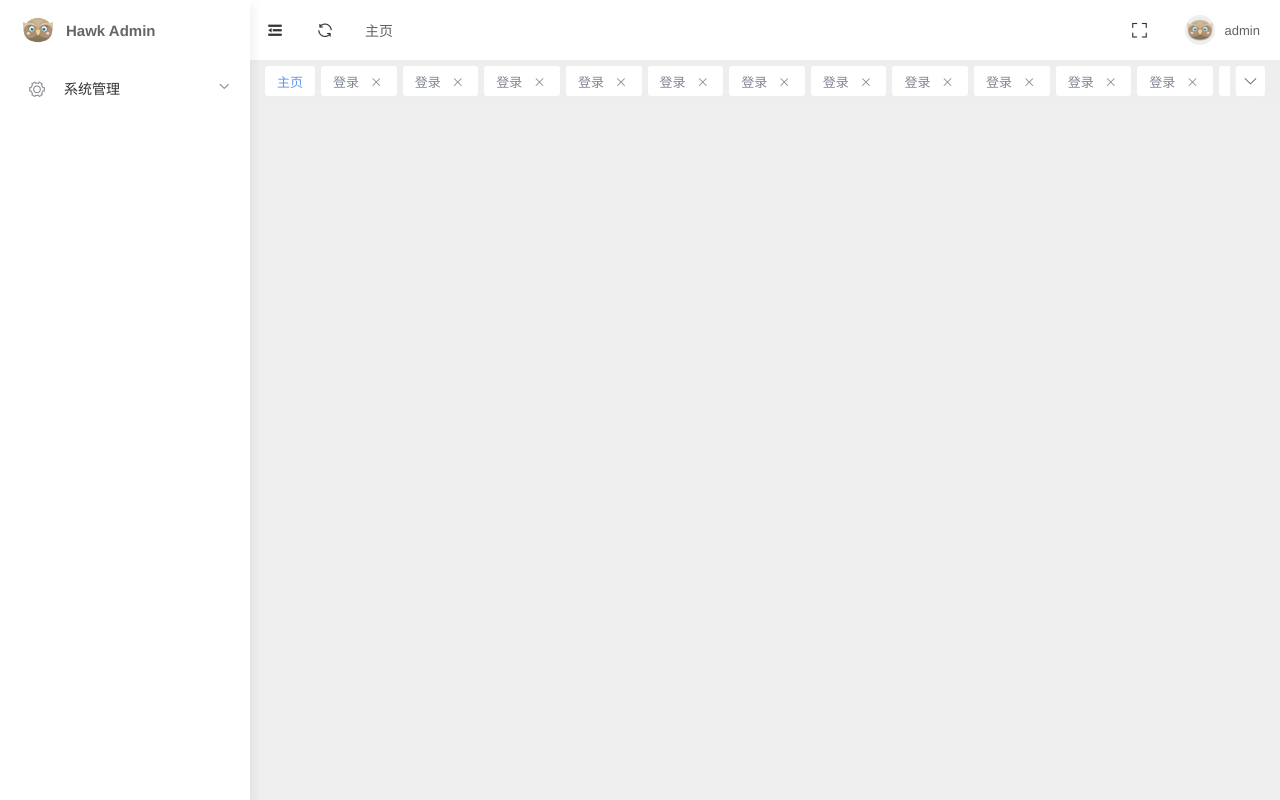
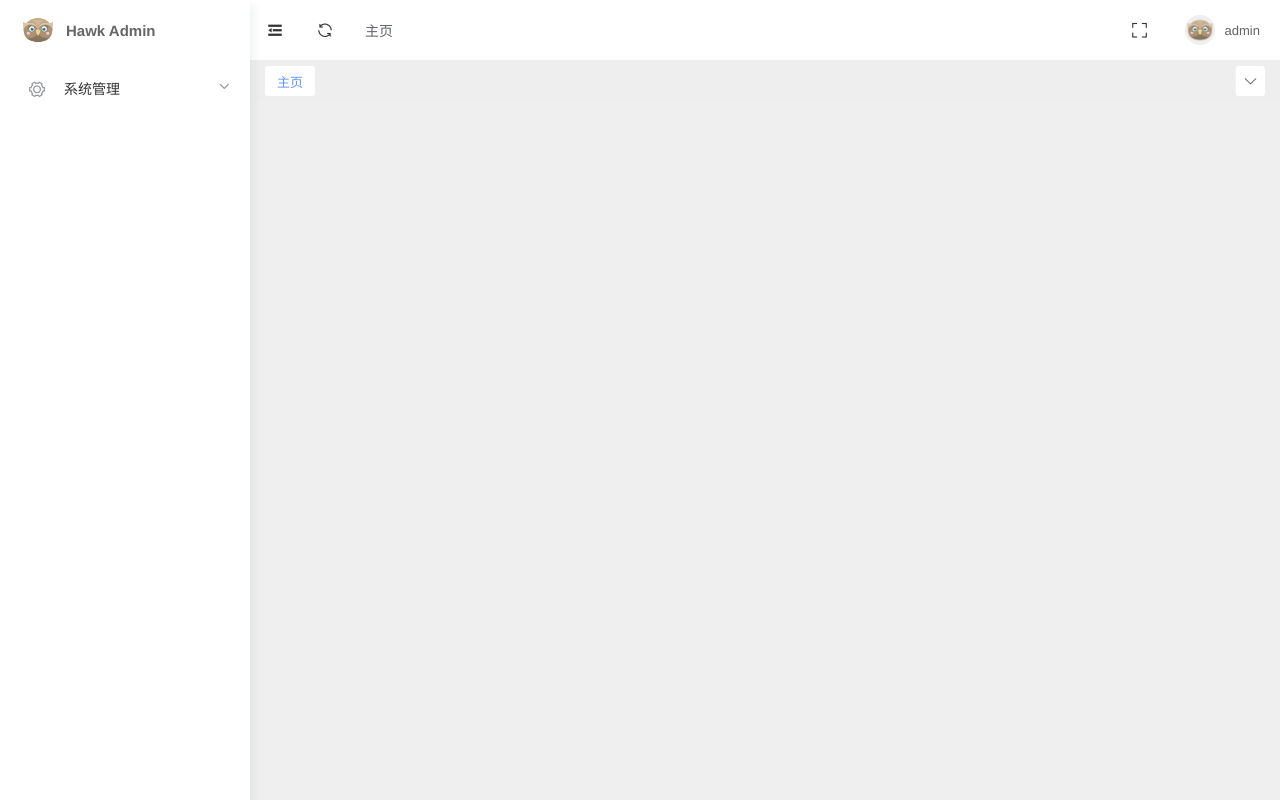
Before and after one commit to blinkJun/hawk-admin, a Vue app: page / in a window 1280 px wide. Built offline with nearby package versions, Linux system fonts and the light colour scheme.

Commit message:
路由排列样式整理

```diff
--- a/src/components/WorkTab.vue
+++ b/src/components/WorkTab.vue
@@ -54,58 +54,6 @@ export default defineComponent({
                 {
                     path:'/',
                     title:'主页'
-                },
-                {
-                    path:'/login',
-                    title:'登录'
-                },
-                {
-                    path:'/login',
-                    title:'登录'
-                },
-                {
-                    path:'/login',
-                    title:'登录'
-                },
-                {
-                    path:'/login',
-                    title:'登录'
-                },
-                {
-                    path:'/login',
-                    title:'登录'
-                },
-                {
-                    path:'/login',
-                    title:'登录'
-                },
-                {
-                    path:'/login',
-                    title:'登录'
-                },
-                {
-                    path:'/login',
-                    title:'登录'
-                },
-                {
-                    path:'/login',
-                    title:'登录'
-                },
-                {
-                    path:'/login',
-                    title:'登录'
-                },
-                {
-                    path:'/login',
-                    title:'登录'
-                },
-                {
-                    path:'/login',
-                    title:'登录'
-                },
-                {
-                    path:'/login',
-                    title:'登录'
                 }
             ],
             closeWorktab: () => {},
--- a/src/config.ts
+++ b/src/config.ts
@@ -1,7 +1,6 @@
 const envApiHost = import.meta.env.VITE_HOST
 const publicPath = import.meta.env.VITE_PUBLIC_PATH
 
-console.log(envApiHost)
 export default {
     // 对应环境的apiHost
     apiHost: envApiHost,
--- a/src/routes/index.ts
+++ b/src/routes/index.ts
@@ -1,4 +1,5 @@
 import {Router,createRouter,createWebHistory} from 'vue-router'
+import {useStore} from '../store/index'
 
 // pages
 import Home from '../views/Home.vue'
@@ -30,4 +31,11 @@ const router:Router = createRouter({
     ]
 })
 
+const store  = useStore()
+
+router.beforeEach(async (route,from,next)=>{
+    const isLogin = route.path === '/login'
+    next()
+})
+
 export default router
--- a/src/store/index.ts
+++ b/src/store/index.ts
@@ -2,7 +2,7 @@ import { createStore,Store,useStore as baseUseStore } from 'vuex'
 import {InjectionKey} from 'vue'
 
 // modules
-import {system,SystemState} from './menu';
+import {system,SystemState} from './modules/menu';
 
 export interface State{
     collapse:boolean
--- a/src/store/menu.ts
+++ /dev/null
@@ -1,18 +0,0 @@
-import {Module} from 'vuex'
-import {State} from './index'
-import {systemRouteConfig,systemRoutes} from '../routes/childrens/system'
-
-export interface SystemState {
-    leftMenu:any[]
-}
-
-export const system:Module<SystemState,State> = {
-    state:()=>({
-        leftMenu:[
-            {
-                ...systemRouteConfig,
-                routes:systemRoutes
-            }
-        ]
-    })
-}
--- /dev/null
+++ b/src/store/modules/menu.ts
@@ -0,0 +1,33 @@
+import {Module} from 'vuex'
+import {State} from '../index'
+import {systemRouteConfig,systemRoutes} from '../../routes/childrens/system'
+
+export interface SystemState {
+    leftMenu:any[]
+}
+
+export const system:Module<SystemState,State> = {
+    state:()=>({
+        leftMenu:[
+            {
+                ...systemRouteConfig,
+                routes:systemRoutes
+            }
+        ]
+    }),
+    mutations:{
+        // 定位当前所在菜单
+        changeFocusMenu (state:SystemState, route) {
+            const path = route.path
+
+        },
+        // 保存当前跳转记录
+        saveRouteHistory (state, route) {
+
+        },
+        // 删除跳转记录
+        removeRouteHistory (state, route) {
+
+        },
+    }
+}
```
